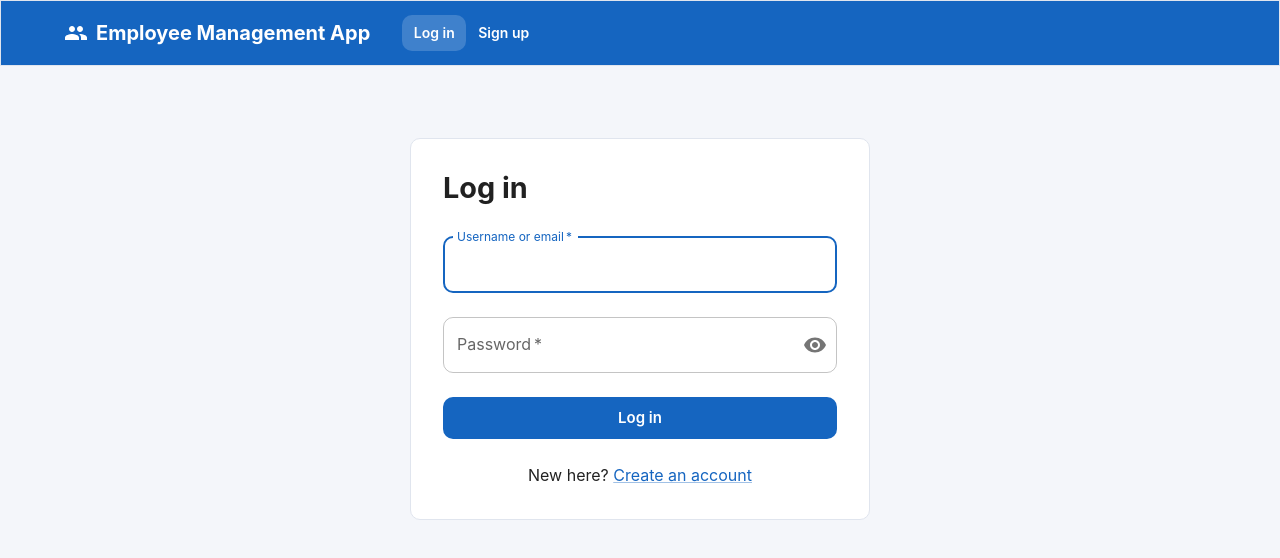
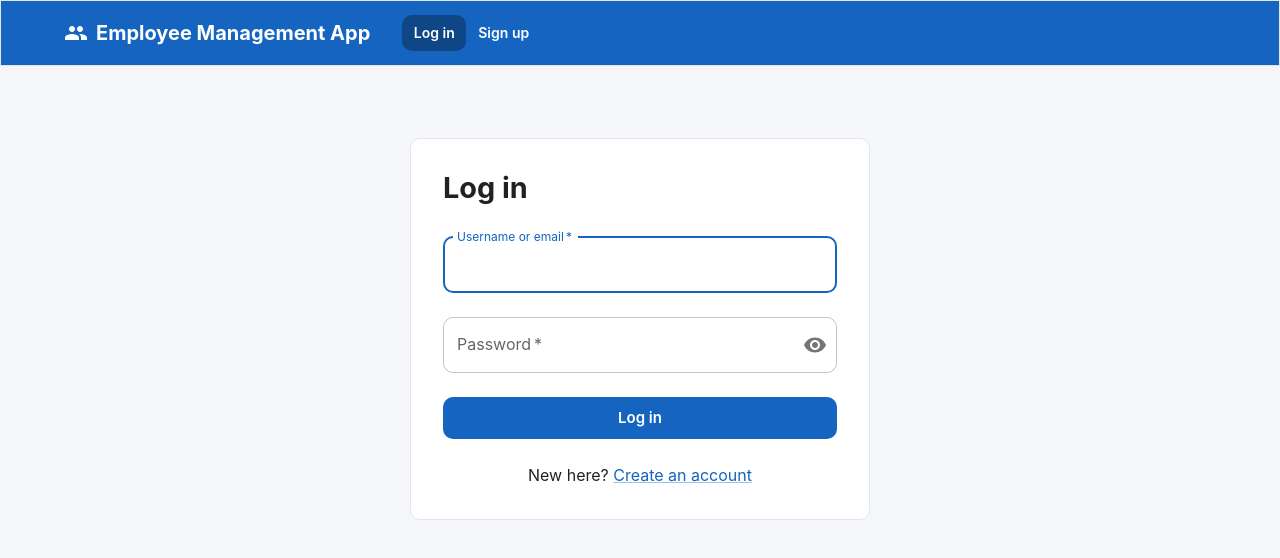
Before and after one commit to TH3DeadEye/101555606_comp3123_assignment2_reactjs, a React (Vite) app in the folder frontend/: page /login in a window 1280 px wide. Shown: the top 558 px of the page. Built offline with nearby package versions, Linux system fonts and the light colour scheme; no server answers.

Commit message:
fix(frontend): give the active navigation link enough contrast and keep the mobile menu in a landmark

```diff
--- a/frontend/src/components/NavBar.tsx
+++ b/frontend/src/components/NavBar.tsx
@@ -15,9 +15,15 @@ import { Link as RouterLink, NavLink, useNavigate } from 'react-router-dom';
 import { useAuth } from '../hooks/useAuth';
 import { useNotify } from '../hooks/useNotify';
 
-// The link under the current page is highlighted (NavLink adds the "active"
-// class and aria-current="page" by itself).
-const linkSx = { color: 'inherit', '&.active': { bgcolor: 'rgba(255, 255, 255, 0.18)' } } as const;
+// The link of the current page is highlighted (NavLink adds the "active" class
+// and aria-current="page" by itself). The highlight is DARKER than the bar: a
+// lighter one would leave the white text with only 4:1 contrast, below the 4.5:1
+// that WCAG AA requires (found with the axe accessibility audit).
+const linkSx = {
+  color: 'inherit',
+  '&:hover': { bgcolor: 'rgba(255, 255, 255, 0.08)' },
+  '&.active': { bgcolor: 'primary.dark' },
+} as const;
 
 export function NavBar() {
   const { isAuthenticated, user, logout } = useAuth();
@@ -93,7 +99,8 @@ export function NavBar() {
           >
             <MenuIcon />
           </IconButton>
-          <Menu anchorEl={menuAnchor} open={menuAnchor !== null} onClose={closeMenu}>
+          {/* disablePortal keeps the menu inside the header, so it belongs to a page landmark */}
+          <Menu anchorEl={menuAnchor} open={menuAnchor !== null} onClose={closeMenu} slotProps={{ root: { disablePortal: true } }}>
             {isAuthenticated
               ? [
                   <MenuItem key="who" disabled>
```
